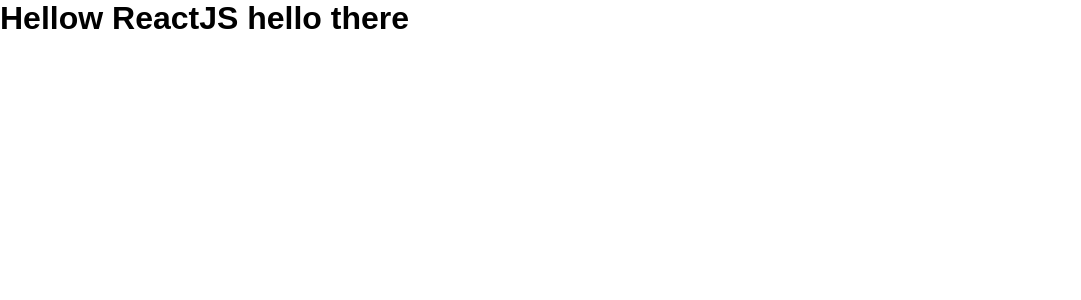
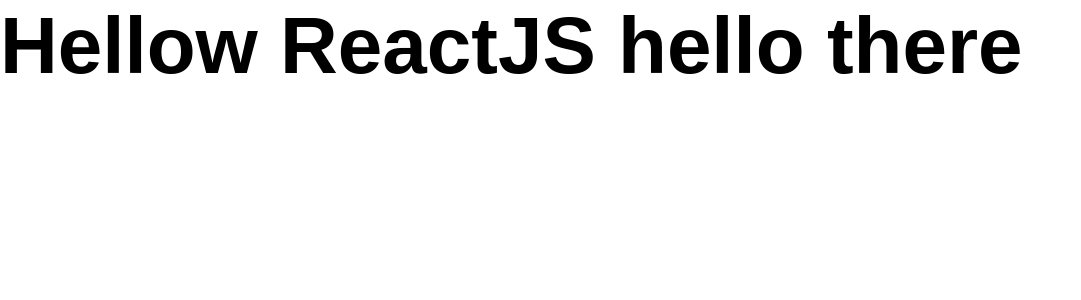
Before and after one commit to VitorDLeo/ReactJS, a React app in the folder 01-github-explorer/: page / in a window 1280 px wide. Shown: the top 300 px of the page, without its empty margins (0-1081 px from the left). Built offline with nearby package versions, Linux system fonts and the light colour scheme.

Commit message:
Instalando o SASS

```diff
--- a/01-github-explorer/package.json
+++ b/01-github-explorer/package.json
@@ -20,6 +20,7 @@
     "cross-env": "^7.0.3",
     "css-loader": "^6.7.1",
     "html-webpack-plugin": "^5.5.0",
+    "sass": "^1.52.0",
     "sass-loader": "^13.0.0",
     "style-loader": "^3.3.1",
     "webpack": "^5.72.1",
--- a/01-github-explorer/src/app.jsx
+++ b/01-github-explorer/src/app.jsx
@@ -1,4 +1,4 @@
-import './styles/global.css'
+import './styles/global.scss'
 
 export function App(){
     return <h1>Hellow ReactJS hello there</h1>
--- a/01-github-explorer/src/styles/global.css
+++ /dev/null
@@ -1,9 +0,0 @@
-* {
-    margin: 0;
-    padding: 0;
-    box-sizing: border-box;
-}
-
-body {
-    font-family: Arial, Helvetica, sans-serif;
-}
--- /dev/null
+++ b/01-github-explorer/src/styles/global.scss
@@ -0,0 +1,13 @@
+* {
+    margin: 0;
+    padding: 0;
+    box-sizing: border-box;
+}
+
+body {
+    font-family: Arial, Helvetica, sans-serif;
+
+    h1 {
+        font-size: 80px;
+    }
+}
--- a/01-github-explorer/webpack.config.js
+++ b/01-github-explorer/webpack.config.js
@@ -30,9 +30,9 @@
                 use: 'babel-loader'
             },
             {
-                test: /\.css$/,
+                test: /\.scss$/,
                 exclude: /node_modules/,
-                use: ['style-loader', 'css-loader'],
+                use: ['style-loader', 'css-loader', 'sass-loader'],
             }
         ]
     }
```
Also changed, not shown: 1 other file (tests, documents, lock files or other folders).
